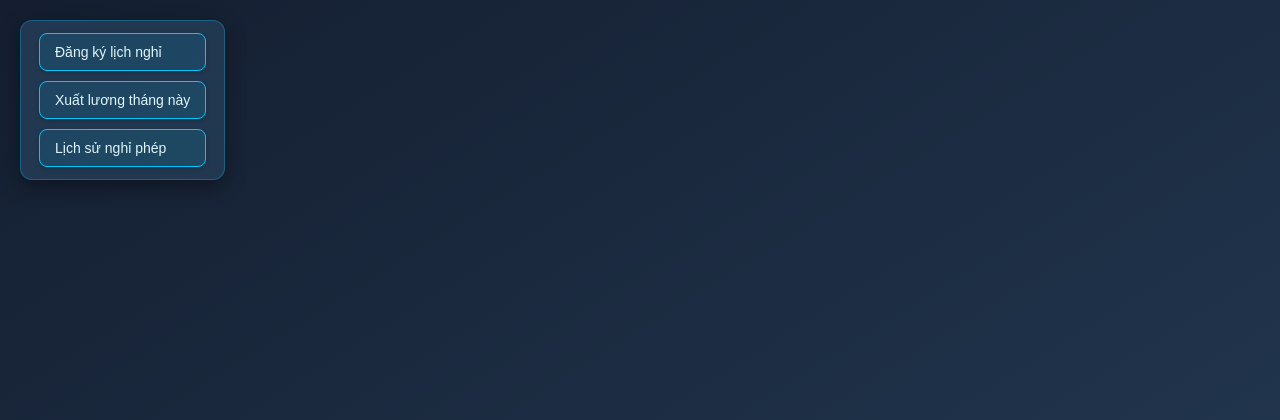
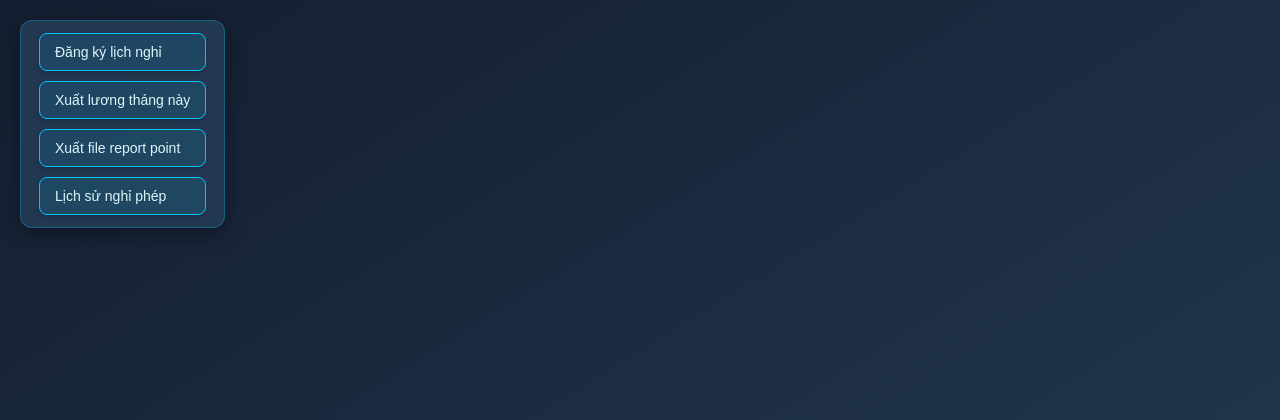
Before and after one commit to PAK-k/chatbot-SPTC, a Flask app: page / in a window 1280 px wide. Shown: the top 420 px of the page. Run offline with Flask 3, Linux system fonts and the light colour scheme.

Commit message:
thêm report point

```diff
--- a/app.py
+++ b/app.py
@@ -2,9 +2,7 @@ from flask import Flask, render_template, request, jsonify, session, send_file
 from gemini_chatbot_intent import detect_api_intent, chat_response, call_real_api, export_payslip
 import json
 import requests
-import io
 from datetime import datetime
-import base64
 
 app = Flask(__name__)
 app.secret_key = "your_secret_key"
@@ -108,26 +106,30 @@ def chat():
             if not month:
                 return jsonify(type="chat", result="❌ Không xác định được tháng cần xuất file lương")
 
-            # Call the API for payslip export
             result = export_payslip(month)
 
             if result.get("success"):
-                # If API call was successful (status code 200 in export_payslip)
                 if result.get("download_url"):
-                    # If export_payslip returned a download URL, send it to frontend with success message
                     return jsonify({
                         "type": "download_link",
                         "url": result["download_url"],
                         "message": "✅ File lương đã được xuất thành công."
                     })
                 elif result.get("message"):
-                    # If export_payslip returned a success message but no URL
                     return jsonify(type="chat", result=f"✅ {result.get('message')}")
                 else:
-                    # Unexpected success response from export_payslip
                     return jsonify(type="chat", result="✅ Yêu cầu xử lý thành công nhưng không rõ kết quả tải file.")
             else:
-                # API call failed (non-200 status or other error in export_payslip)
+                return jsonify(type="chat", result=f"❌ {result.get('message')}")
+        elif parsed.get("intent") == "point_export":
+            result = export_point_report()
+            if result.get("success"):
+                return jsonify({
+                    "type": "download_link",
+                    "url": result["download_url"],
+                    "message": "✅ Báo cáo điểm đã được xuất thành công."
+                })
+            else:
                 return jsonify(type="chat", result=f"❌ {result.get('message')}")
         else:
             api_result = call_real_api(parsed["api_url"], user_input)
@@ -141,7 +143,6 @@ def chat():
 
 @app.route("/download-payslip", methods=["GET"])
 def download_payslip():
-    # This route is still not used for direct download based on current API behavior
     return jsonify({"error": "Tính năng tải file trực tiếp không hỗ trợ do cách API trả về dữ liệu."}), 400
 
 def submit_leave_request(userid, username, from_date, to_date, time_off, reason):
@@ -199,5 +200,45 @@ def handle_leave_request():
     except Exception as e:
         return jsonify({"success": False, "message": f"Lỗi: {str(e)}"})
 
+def export_point_report():
+    """
+    Xuất báo cáo điểm từ API
+    """
+    try:
+        url = "https://mbi.sapotacorp.vn/api/UserAPI/OutputExcelReportUser"
+        headers = {
+            "accept": "application/json, text/plain, */*",
+            "authorization": "michael##Hamia*10124##4", # <-- Replace with actual authorization header if needed
+            "cache-control": "no-cache",
+            "pragma": "no-cache",
+            "referer": "https://mbi.sapotacorp.vn/"
+        }
+        # The API in the image does not show any parameters. Assuming no parameters are needed.
+        response = requests.get(url, headers=headers)
+
+        if response.status_code == 200:
+            response_text = response.text.strip()
+            if response_text:
+                # Assuming the API returns a downloadable file path or similar
+                print(f"API point report response text: {response_text}")
+                if response_text.startswith('"') and response_text.endswith('"'):
+                    response_text = response_text[1:-1]
+
+                # Construct a potential download URL. Adjust if the API returns a direct link.
+                if response_text.startswith('http://') or response_text.startswith('https://'):
+                    download_url = response_text
+                else:
+                    # Assuming the response is a relative path, construct the full URL
+                    download_url = f"https://mbi.sapotacorp.vn{response_text}"
+                print(f"Constructed point report download URL: {download_url}")
+                return {"success": True, "download_url": download_url}
+            else:
+                return {"success": False, "message": "API xuất báo cáo điểm phản hồi thành công (200 OK) nhưng nội dung trống."}
+        else:
+            return {"success": False, "message": f"Lỗi từ API xuất báo cáo điểm: {response.status_code} - {response.text}"}
+
+    except Exception as e:
+        return {"success": False, "message": f"Lỗi kết nối hoặc xử lý khi gọi API xuất báo cáo điểm: {str(e)}"}
+
 if __name__ == "__main__":
     app.run(debug=True)
--- a/templates/index.html
+++ b/templates/index.html
@@ -13,6 +13,7 @@
     <div class="suggestions-area">
       <button class="suggestion-button" data-text="đăng ký lịch nghỉ">Đăng ký lịch nghỉ</button>
       <button class="suggestion-button" data-text="xuất file lương tháng này">Xuất lương tháng này</button>
+      <button class="suggestion-button" data-text="xuất file report point">Xuất file report point</button>
       <button class="suggestion-button" data-text="xem lịch sử nghỉ phép">Lịch sử nghỉ phép</button>
     </div>
   </div>
```
Also changed, not shown: gemini_chatbot_intent.py (+15 -3 lines).
